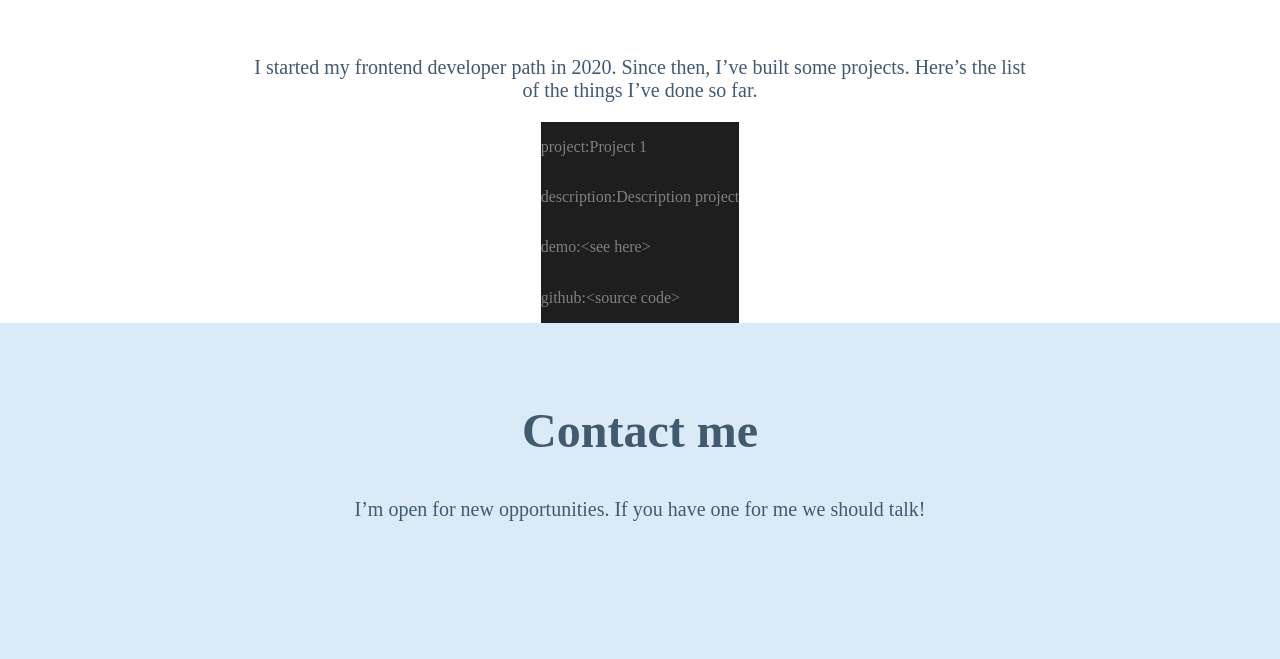
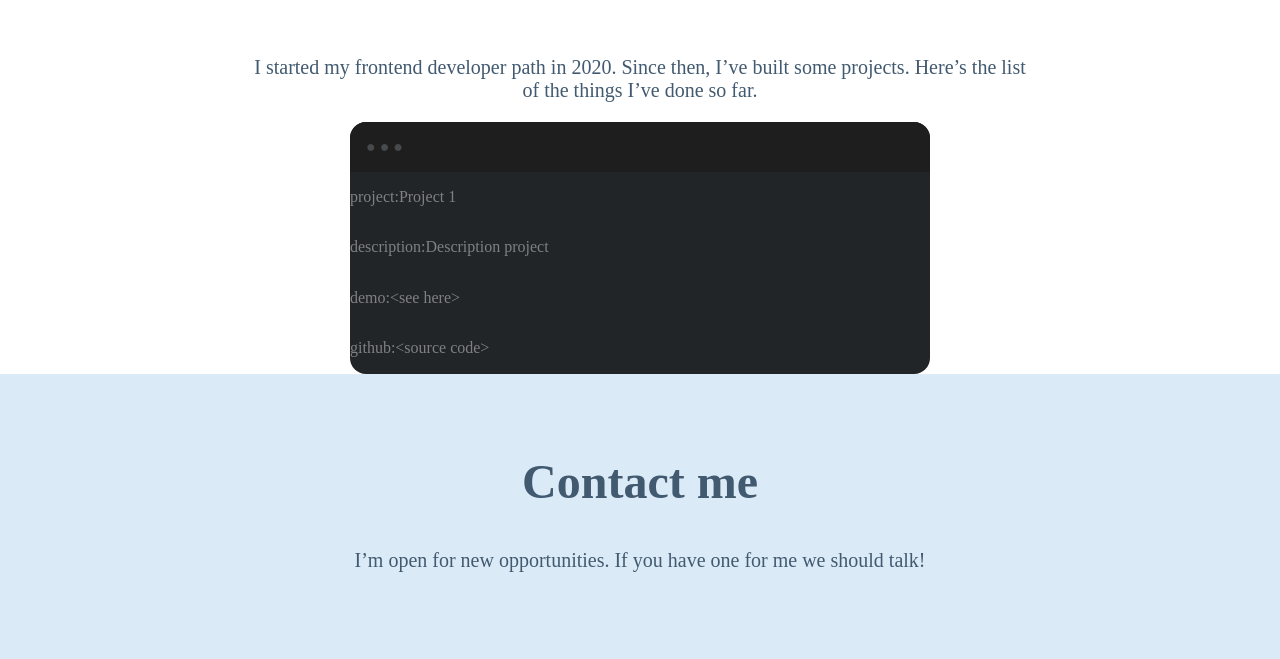
Before and after one commit to lukaszTyczka/lukaszTyczka.github.io, a website built with webpack: page src/pages/index.html in a window 1280 px wide. Shown: the part 2240-2899 px from the top of the page. Built offline with nearby package versions, Linux system fonts and the light colour scheme.

Commit message:
basic styling project card

```diff
--- a/src/pages/index.html
+++ b/src/pages/index.html
@@ -133,6 +133,13 @@
         Here’s the list of the things I’ve done so far.</h2>
       <div class="projects_container">
         <article class="project">
+          <div class="project__header">
+            <div class="project__header_dots">
+              <span class="dot"></span>
+              <span class="dot"></span>
+              <span class="dot"></span>
+            </div>
+          </div>
           <div class="project__row">
             <p class="project__tag">project:</p>
             <p class="project__name">Project 1</p>
--- a/src/scss/modules/projects.scss
+++ b/src/scss/modules/projects.scss
@@ -13,9 +13,24 @@
     }
 }
 .project {
-    background: $grey1;
+    background: $grey2;
     color: $grey4;
+    width: 580px;
+    border-radius: 16px 16px 16px 16px;
+    &__header {
+        background: $grey1;
+
+        border-radius: 16px 16px 0 0;
+        &_dots {
+            padding: 16px 0 16px 16px;
+        }
+    }
     &__row {
         display: flex;
     }
 }
+
+.dot::before {
+    content: '\25CF';
+    color: $grey3;
+}
```
